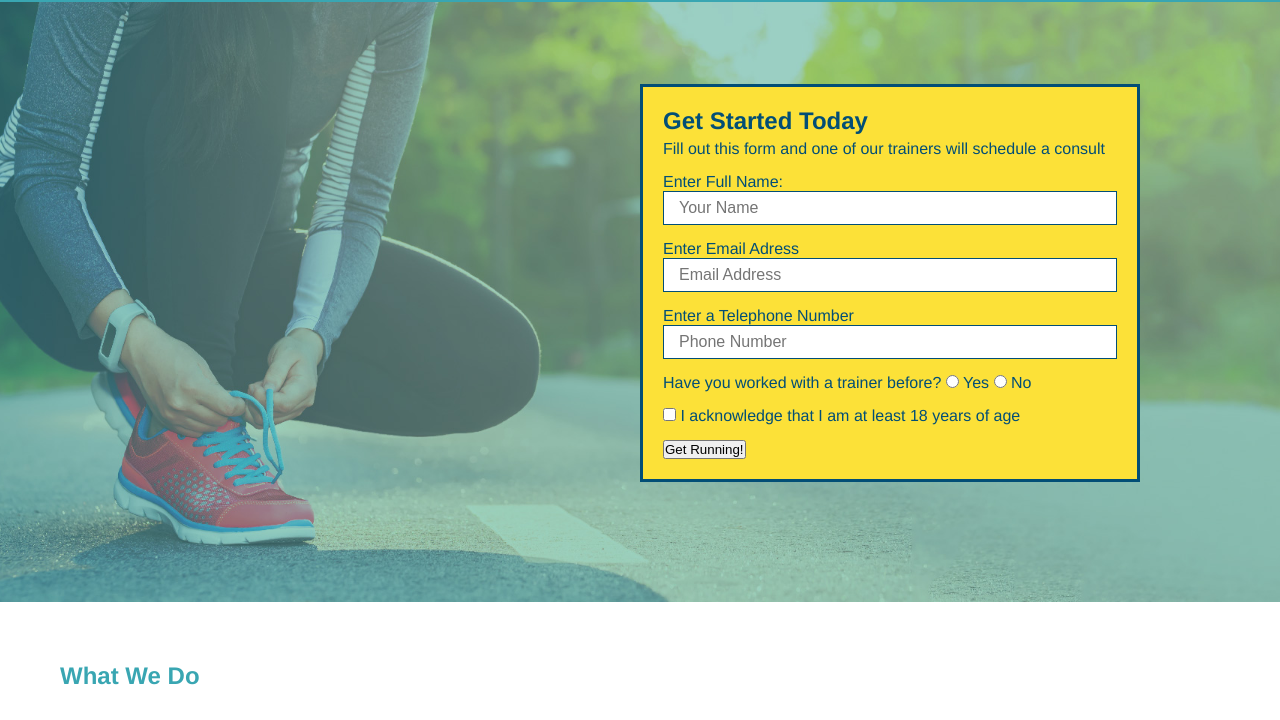
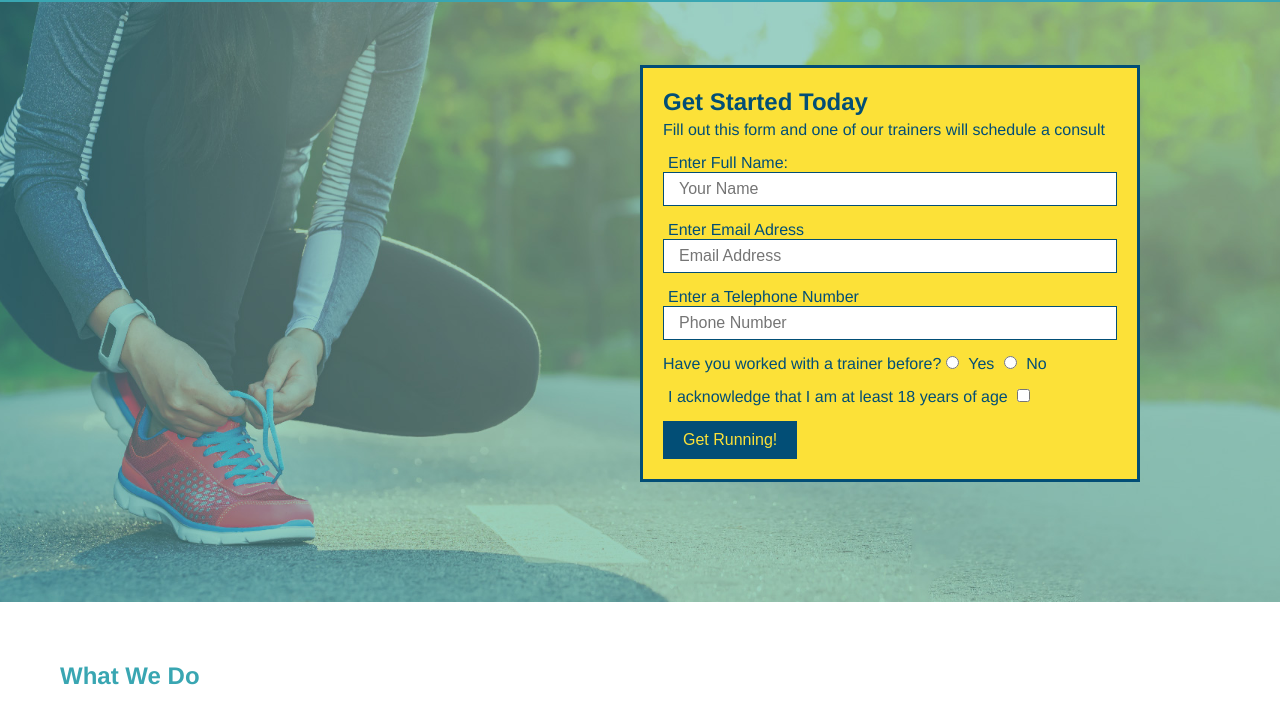
Before and after one commit to ronnieve23/run-buddy, a plain HTML site: page index.html in a window 1280 px wide. Shown: the part 80-800 px from the top of the page. Drawn offline with Linux system fonts and the light colour scheme.

Commit message:
styled the button

```diff
--- a/assets/css/style.css
+++ b/assets/css/style.css
@@ -99,6 +99,17 @@ section {
 .hero-form p {
   margin: 5px 0 15px 0;
 }
+.hero-form label {
+  margin: 0 5px;
+}
+
+.hero-form button {
+  color: #fce138;
+  background-color: #024e76;
+  border: none;
+  padding: 10px 20px;
+  font-size: 16px;
+}
 
 .form-input {
   border: 1px solid #024e76;
--- a/index.html
+++ b/index.html
@@ -58,10 +58,11 @@
             <input type="radio" name="trainer-confirm" id="trainer-no">
                 <label for="trainer-no">No</label>
         </p>
-        <input type="checkbox" name="age confim" id="checkbox">
+        <p>
         <label for="checkbox">
             I acknowledge that I am at least 18 years of age
         </label>
+        <input type="checkbox" name="age confim" id="checkbox">
         </p>
         <button type="submit">
             Get Running!
```
